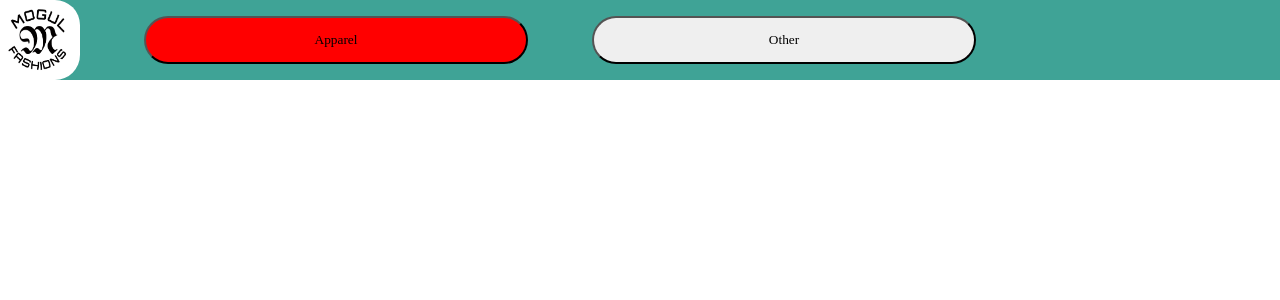
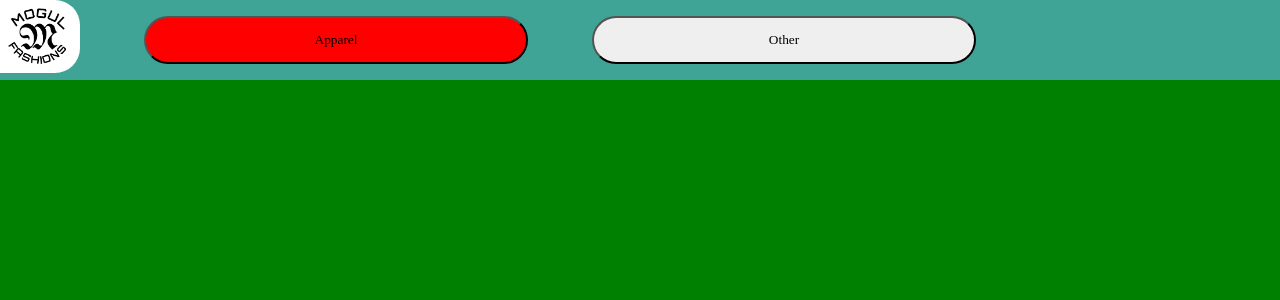
Before and after one commit to cyberstizz/MogulFashion, a React (Create React App) app in the folder mogul_fashion/: page /settingsMenu in a window 1280 px wide. Before the commit this address had no page. Shown: the top 300 px of the page. Built offline with nearby package versions, Linux system fonts and the light colour scheme.

Commit message:
added the correct syntax for the link back to the homepage within the settings poprup

```diff
--- a/mogul_fashion/src/App.js
+++ b/mogul_fashion/src/App.js
@@ -9,6 +9,8 @@ import Skirts from './components/Skirts';
 import Sets from './components/Sets';
 // import Footer from './components/Footer';
 import ProductPage from './components/ProductPage';
+import SettingsPopup from './components/SettingsPopup';
+import { Link } from 'react-router-dom';
 
 
 function App() {
@@ -21,9 +23,9 @@ console.log(window.React1 === window.React2);
 
   return (
     <Router>
-       <header className="topSection">
+      <header className="topSection">
             {/* <Hamburger /> */}
-            <img src='./MogulLogo.png' width="80" height="auto" alt='the mogo logo' className='homeLogo'></img>
+            <Link to='/settingsMenu'><img src='./MogulLogo.png' width="80" height="auto" alt='the mogo logo' className='homeLogo'></img></Link>
             <button className='mainButton' style={{backgroundColor:'red'}}>Apparel</button>
             <button className='mainButton'>Other</button>
        </header>
@@ -36,6 +38,7 @@ console.log(window.React1 === window.React2);
         <Route path='/skirts' element={<Skirts />} />
         <Route path='/sets' element={<Sets />} />
         <Route path='/products' element={<ProductPage />} />
+        <Route path='/settingsMenu' element={<SettingsPopup />} />
       </Routes>
     </Router>
 );
--- a/mogul_fashion/src/components/SettingsPopup.js
+++ b/mogul_fashion/src/components/SettingsPopup.js
@@ -6,7 +6,7 @@ import Home from "./Home";
 
 const SettingsPopup = () => {
     return(
-      <Link to={Home}> <main className="fullSettingsPopupBlock">
+      <Link to='/'> <main className="fullSettingsPopupBlock">
 
 
 
@@ -14,3 +14,5 @@ const SettingsPopup = () => {
         </main></Link>
     )
 }
+
+export default SettingsPopup;
--- a/mogul_fashion/src/components/SettingsPopup.scss
+++ b/mogul_fashion/src/components/SettingsPopup.scss
@@ -0,0 +1,8 @@
+
+
+
+.fullSettingsPopupBlock {
+    height: 100vh;
+    width: 100vw;
+    background-color: green;
+}
```
